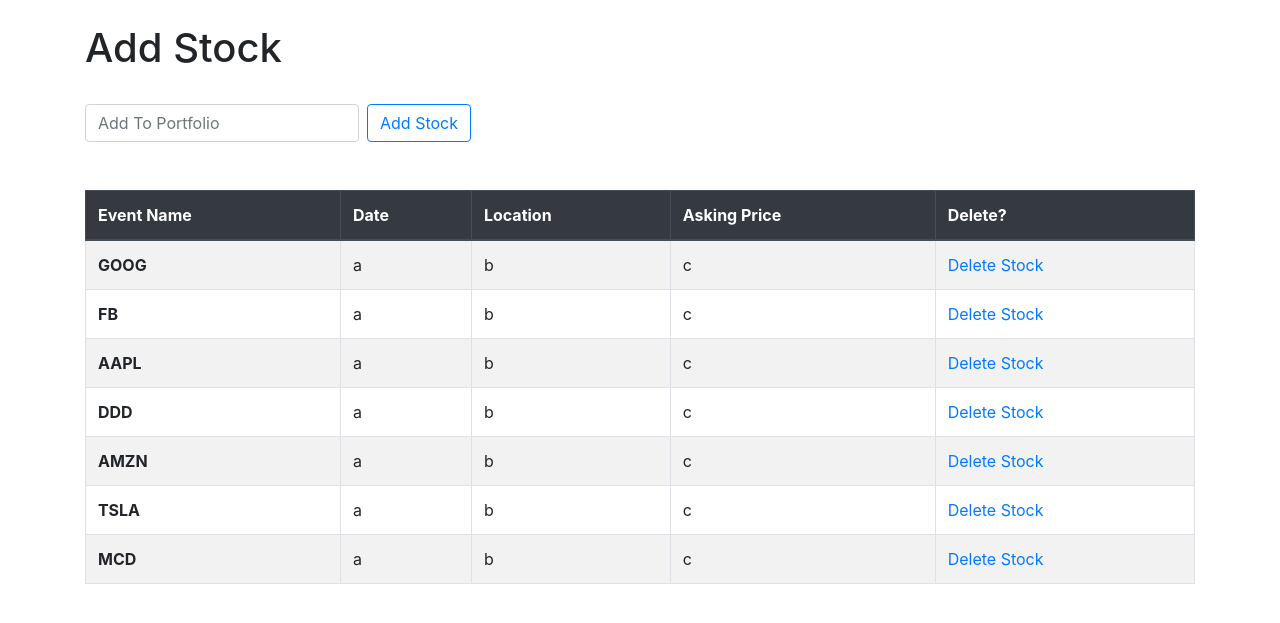
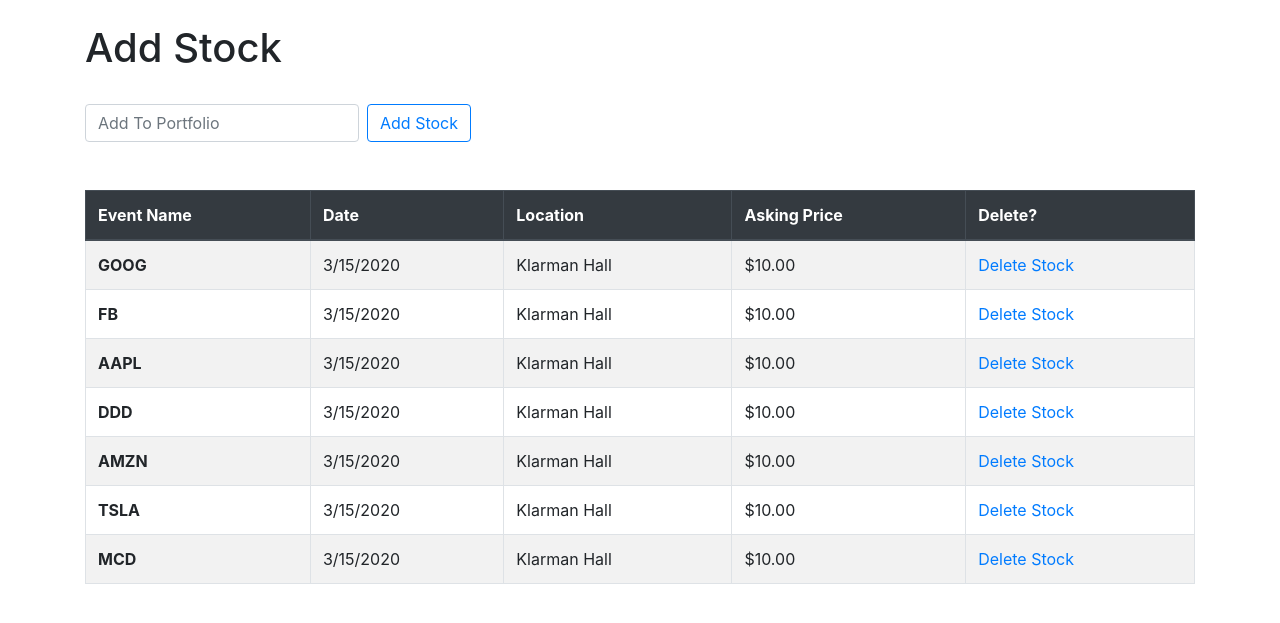
Before and after one commit to jalenjjbr/djangostock, a Django app: page /add_stock.html in a window 1280 px wide. Shown: the part 56-679 px from the top of the page. Run offline with Django 3.2, Linux system fonts and the light colour scheme; data comes from the database, SQL or seed files in the repository; some libraries are stand-ins or nearby versions.

Commit message:
Changed add_stock.html to fill with better placeholder text

```diff
--- a/quotes/templates/add_stock.html
+++ b/quotes/templates/add_stock.html
@@ -29,9 +29,9 @@
         {% for item in ticker %}
             <tr>
                 <th scope="row"> {{item}} </th>
-                <td>a</td>
-                <td>b</td>
-                <td>c</td>
+                <td>3/15/2020</td>
+                <td>Klarman Hall</td>
+                <td>$10.00</td>
                 <td> <a href="{% url 'delete' item.id %}">Delete Stock</a> </td>
             </tr>
         {% endfor %}
```
